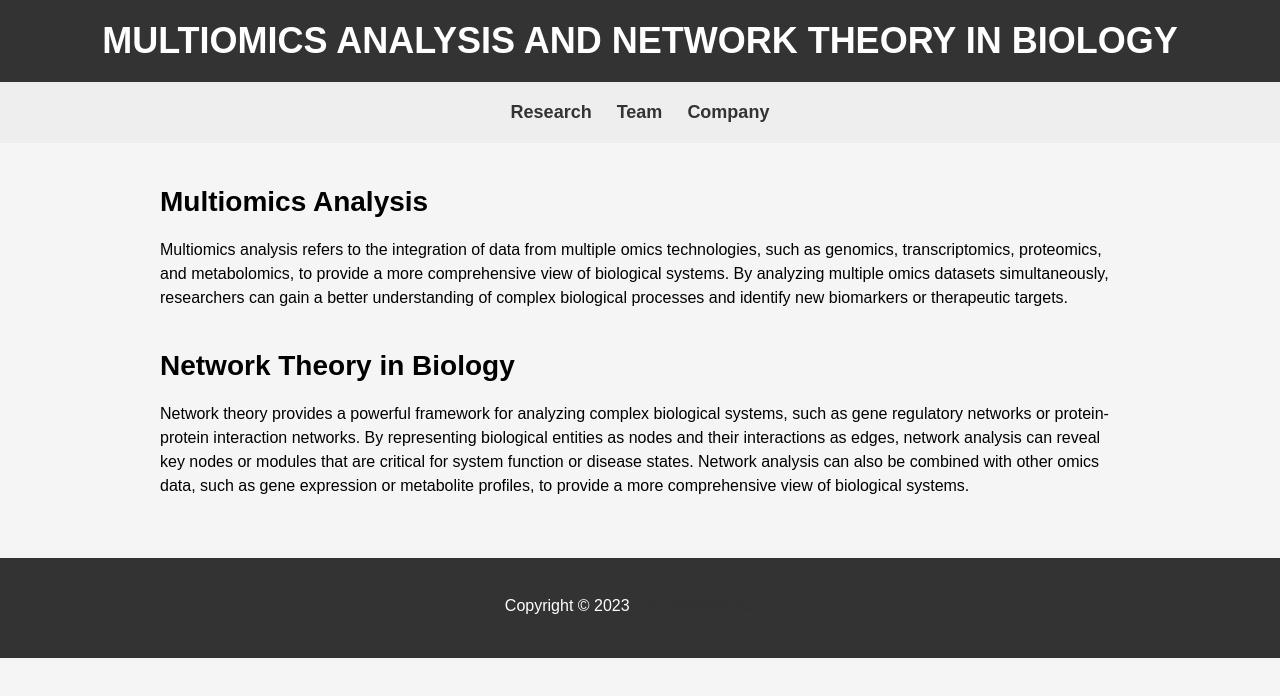
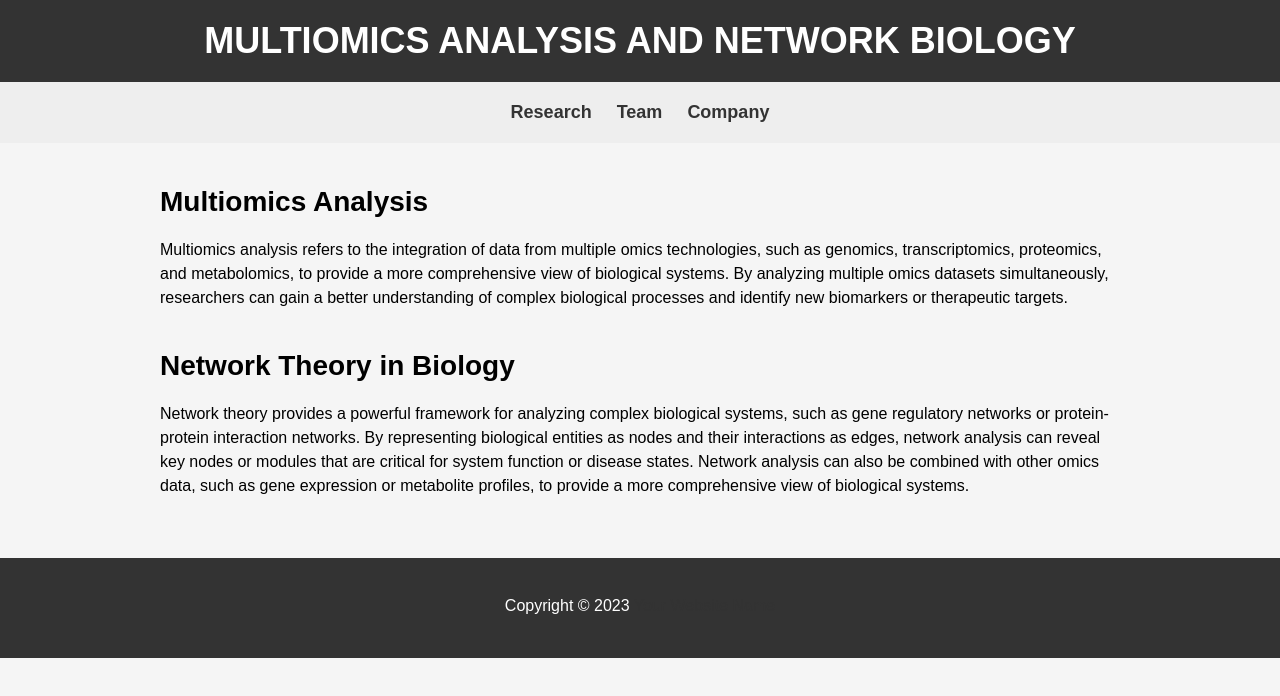
Before and after one commit to avergro/omics, a plain HTML site: page index.html in a window 1280 px wide. Drawn offline with Linux system fonts and the light colour scheme.

Commit message:
Update index.html

```diff
--- a/index.html
+++ b/index.html
@@ -2,7 +2,7 @@
 <html>
 <head>
 	<meta charset="UTF-8">
-	<title>Multiomics Analysis and Network Theory in Biology</title>
+	<title>Multiomics Analysis and Network Biology</title>
 	<style>
 		body {
 			margin: 0;
@@ -71,7 +71,7 @@
 	</style>
 </head>
 <body>
-	<header>Multiomics Analysis and Network Theory in Biology</header>
+	<header>Multiomics Analysis and Network Biology</header>
 	<nav>
 		<a href="#">Research</a>
 		<a href="#">Team</a>
```
